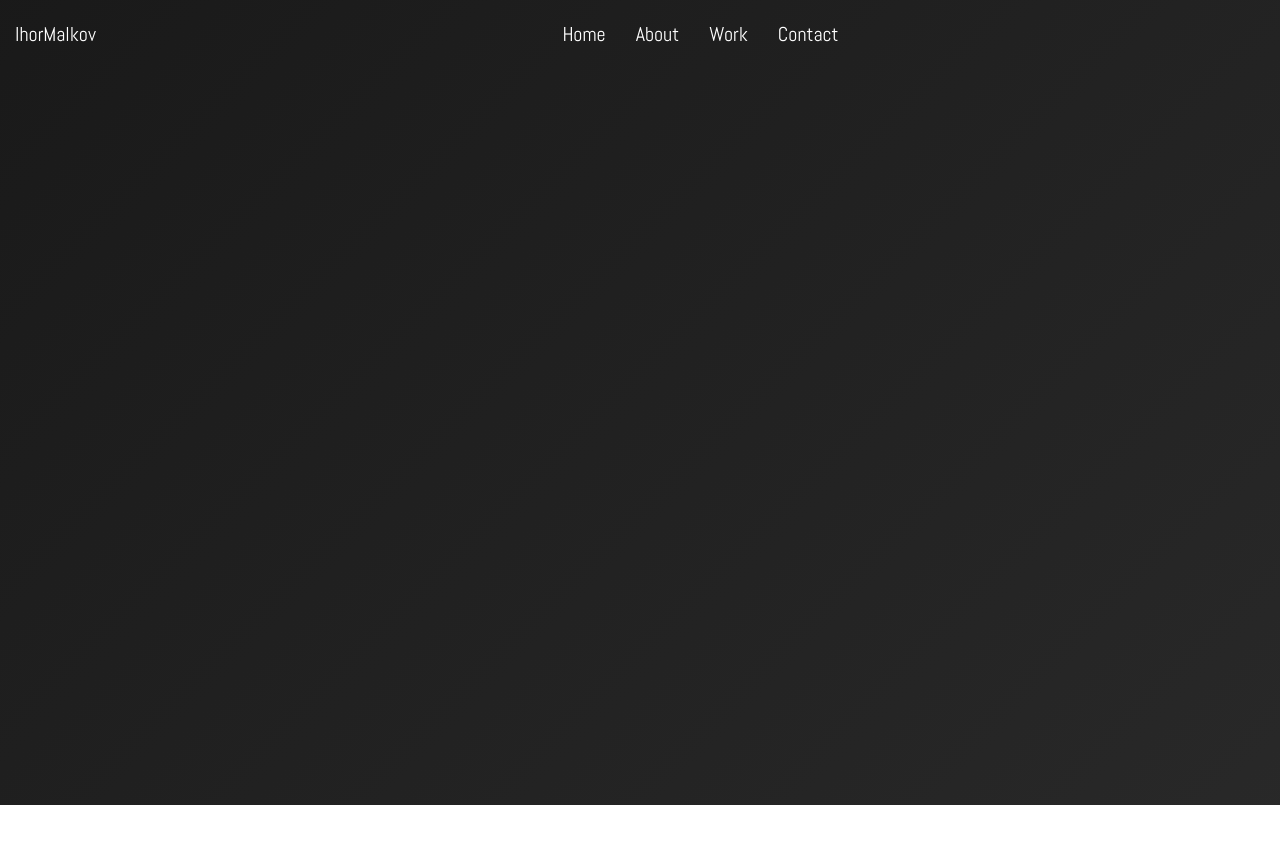
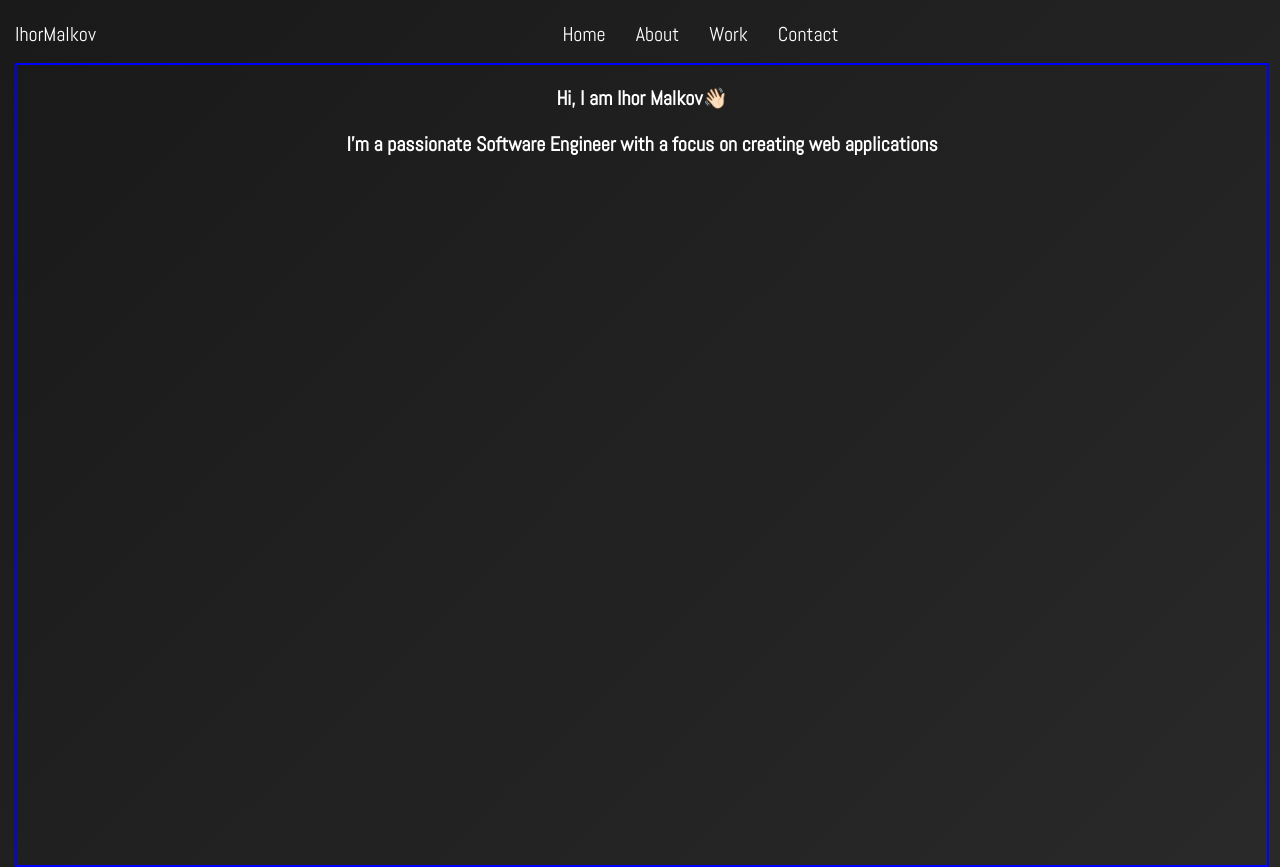
Before and after one commit to IhorMalkov/Porfolio, a React (Vite) app: page / in a window 1280 px wide. Before the commit the page ends 805 px from the top, so only its background shows below. Built offline with nearby package versions, Linux system fonts and the light colour scheme.

Commit message:
Developing Hero section

```diff
--- a/src/App.jsx
+++ b/src/App.jsx
@@ -1,11 +1,13 @@
 import './global.css'
 import Header from "./components/Header/Header.jsx";
+import Hero from "./components/Hero/Hero.jsx";
 
 function App() {
 
   return (
     <div className='app-container'>
       <Header/>
+        <Hero/>
     </div>
   )
 }
--- /dev/null
+++ b/src/components/Hero/Hero.jsx
@@ -0,0 +1,12 @@
+import styles from './Hero.module.scss'
+
+export default function Hero(){
+    return (
+        <section className={styles.container}>
+            <div className={styles.textContainer}>
+                <p className={styles.heroText}>Hi, I am Ihor Malkov<span className={styles.wave}>👋🏻</span></p>
+                <p className={styles.heroText}>I'm a passionate Software Engineer with a focus on creating web applications</p>
+            </div>
+        </section>
+    )
+}
--- /dev/null
+++ b/src/components/Hero/Hero.module.scss
@@ -0,0 +1,36 @@
+.container{
+  display: flex;
+  flex-direction: column;
+  position: relative;
+  min-height: 100vh;
+  border: 2px solid blue;
+  width: 100%;
+}
+
+.heroText{
+  color: white;
+  font-size: 20px;
+  font-weight: bold;
+  text-align: center;
+}
+
+.textContainer{
+  width: 100%;
+}
+
+
+.wave {
+  display: inline-block;
+  animation: wave-animation 2s ease forwards;
+  transform-origin: 70% 70%;
+}
+
+@keyframes  wave-animation{
+  0% { transform: rotate(0deg); }
+  15% { transform: rotate(14deg); }
+  30% { transform: rotate(-8deg); }
+  40% { transform: rotate(14deg); }
+  50% { transform: rotate(-4deg); }
+  60% { transform: rotate(10deg); }
+  100% { transform: rotate(0deg); }
+}
```
